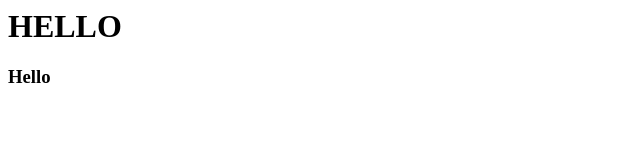
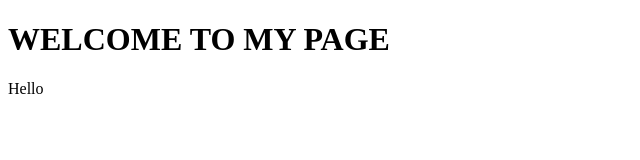
Before and after one commit to Percy00765432/htmlres, a plain HTML site: page first.html in a window 1280 px wide. Shown: the whole page, without its empty margins (0-640 px from the left). Drawn offline with Linux system fonts and the light colour scheme.

Commit message:
Update first.html

```diff
--- a/first.html
+++ b/first.html
@@ -1,7 +1,12 @@
+<!DOCTYPE html>
 <html>
-<title> HELLO</title>
-<body>
-<H1>HELLO</H1>
-<h3>Hello</h3>
-</body>
+  <head>
+    <title>Welcome to my page</title>
+  </head>
+  <body>
+    <h1><b>WELCOME TO MY PAGE</b></h1>
+    <p>
+      Hello
+    </p>
+  </body>
 </html>
```
